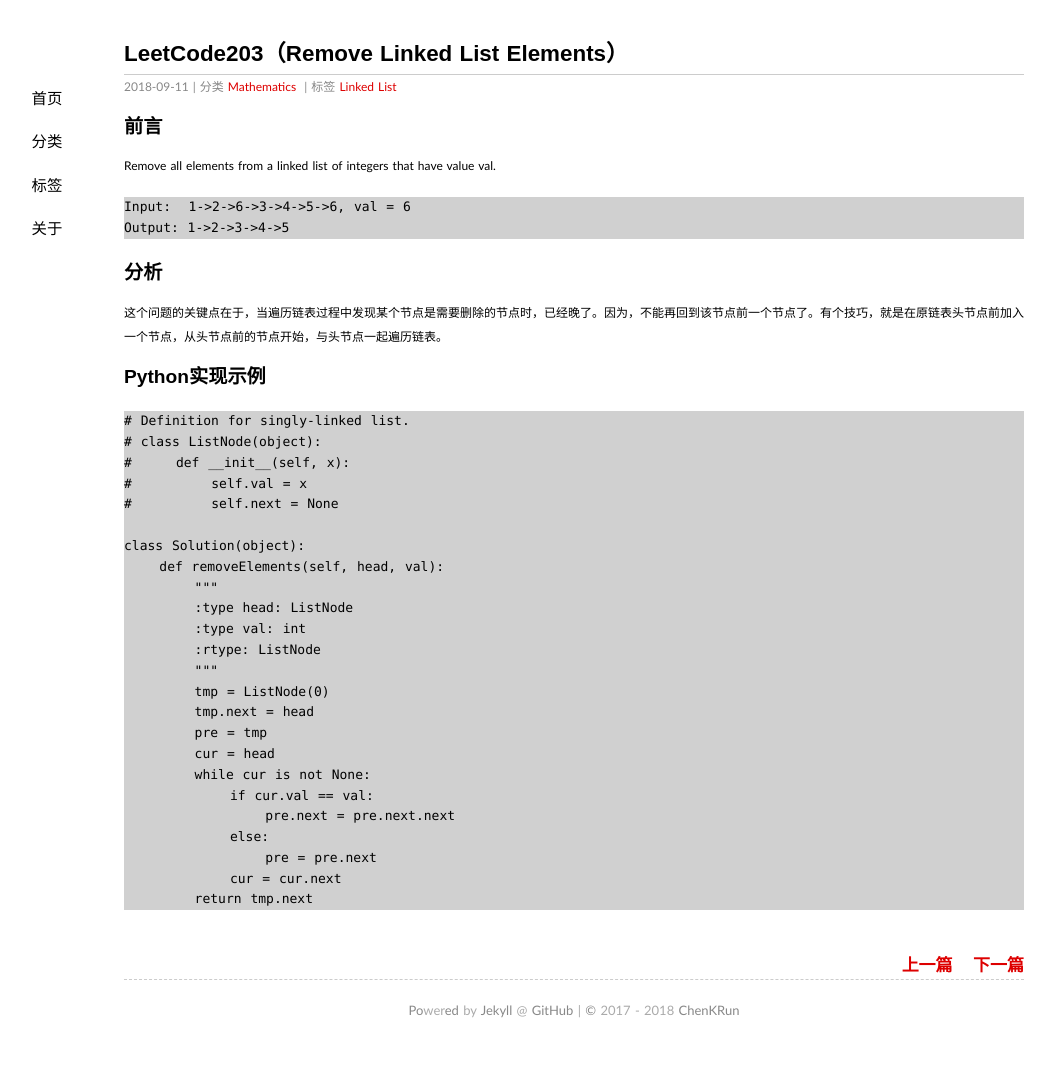
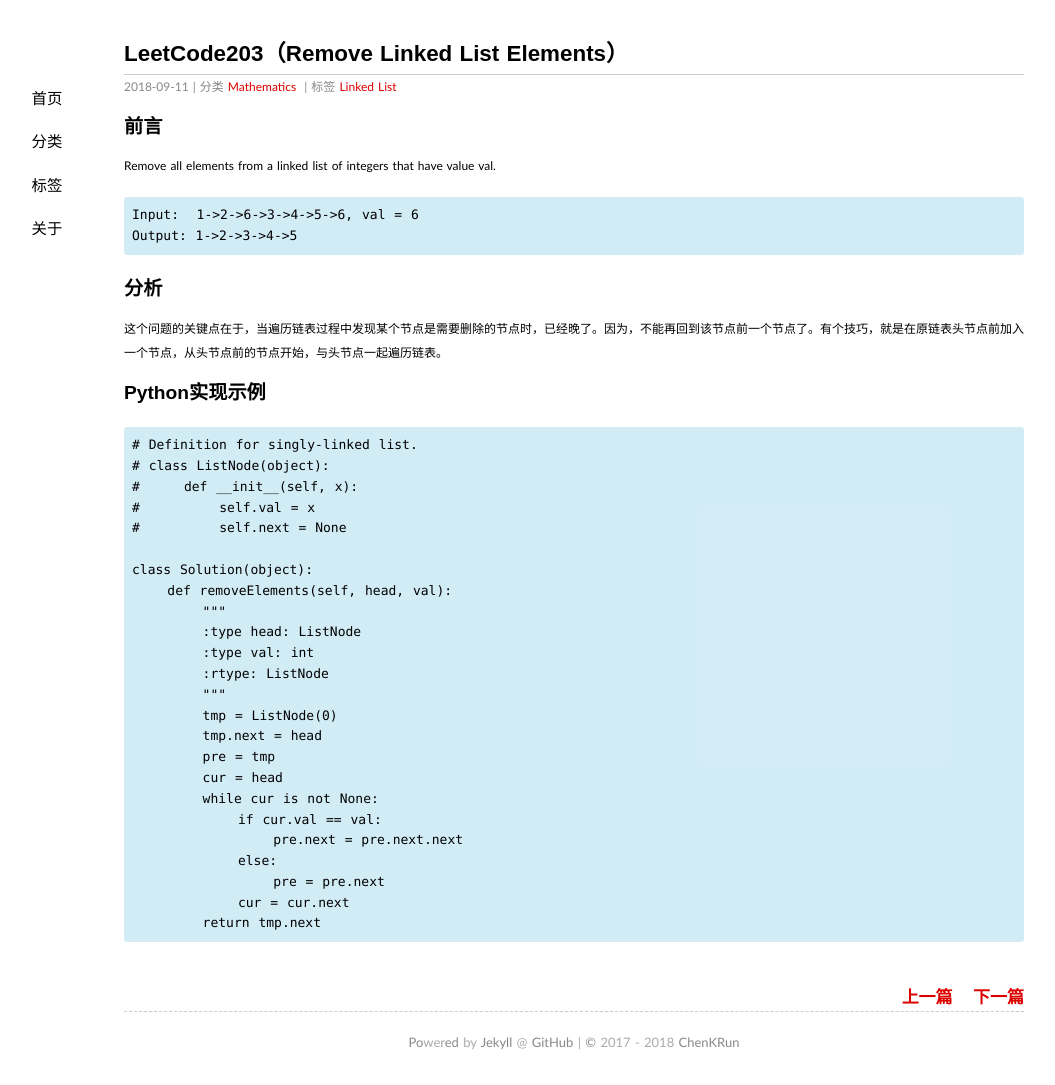
Before and after one commit to chenkrun/chenkrun.github.io, a Jekyll site: the page built from _posts/2018-09-11-remove-linked-list-elements.md, in a window 1280 px wide. Shown: the whole page, without its empty margins (66-1121 px from the left). Built offline with Jekyll 4.4.1, drawn with Linux system fonts in a browser that asks for light colours; some web fonts are replaced; before the commit the page ends 1053 px from its top, so only the background shows below that.

Commit message:
modify css of style about code field

```diff
--- a/media/css/style.css
+++ b/media/css/style.css
@@ -55,7 +55,7 @@ h2{font-family:"Cuprum","Hiragino Sans GB","Microsoft YaHei",sans-serif;font-siz
 h3{font-family:"Cuprum","Hiragino Sans GB","Microsoft YaHei",sans-serif;font-size:1.2em;color:#222;}
 h4{font-family:"Cuprum","Hiragino Sans GB","Microsoft YaHei",sans-serif;font-size:1em;color:#333;}
 pre,code{font-family:Menlo,"Andale Mono",Consolas,"Courier New",Monaco,monospace;font-size:13px;}
-code{background-color:#D0D0D0;}
+code{background-color:#29b6ec2e;border-radius:4px;padding:8px;}
 embed,object,iframe{display:block;margin:4px auto;}
 .gist{font-size: 12px;line-height:1.6;}
 
```
